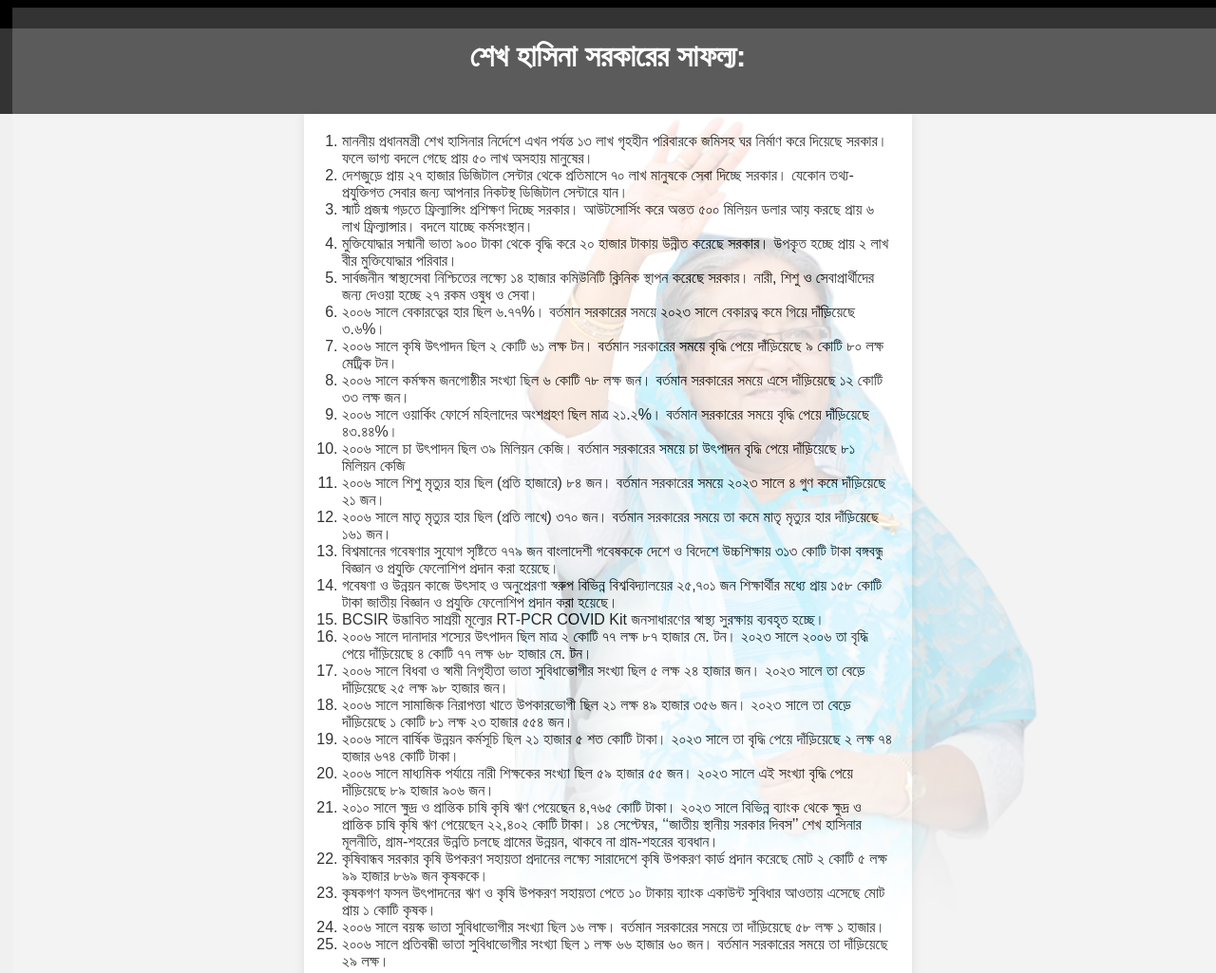
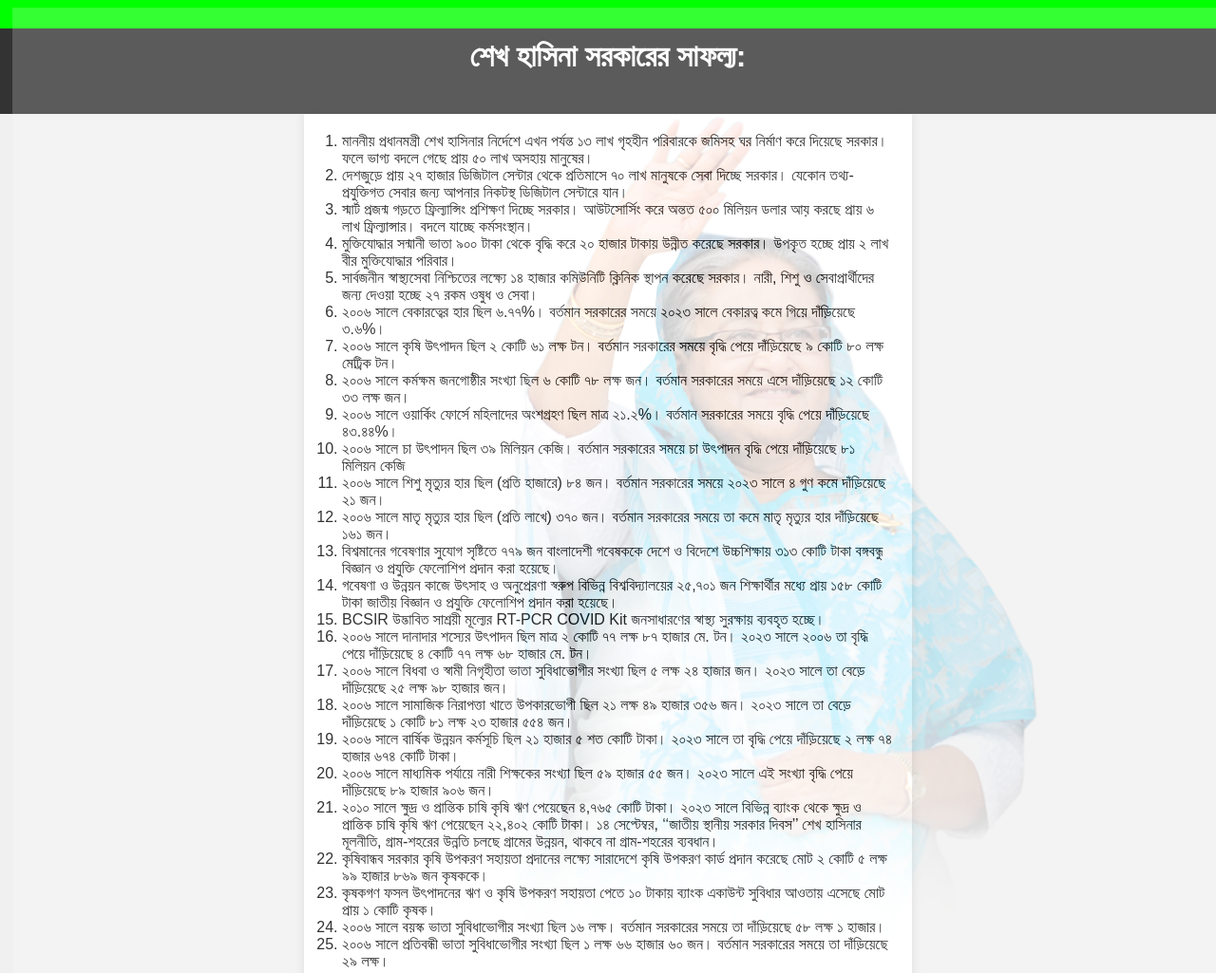
Before and after one commit to Niaz-00/sheikhhasina_gg, a plain HTML site: page index.html in a window 1280 px wide. Shown: the top 1025 px of the page at 95% size. Drawn offline with Linux system fonts and the light colour scheme.

Commit message:
Update styles.css

```diff
--- a/styles.css
+++ b/styles.css
@@ -44,7 +44,7 @@ ol {
     left: 0;
     width: 100%;
     height: 30px; /* Adjust the height as needed */
-    background-color: #000; /* Background color of the moving text container */
+    background-color: #00FF00; /* Background color of the moving text container */
     color: #fff; /* Text color */
     overflow: hidden;
 }
```
